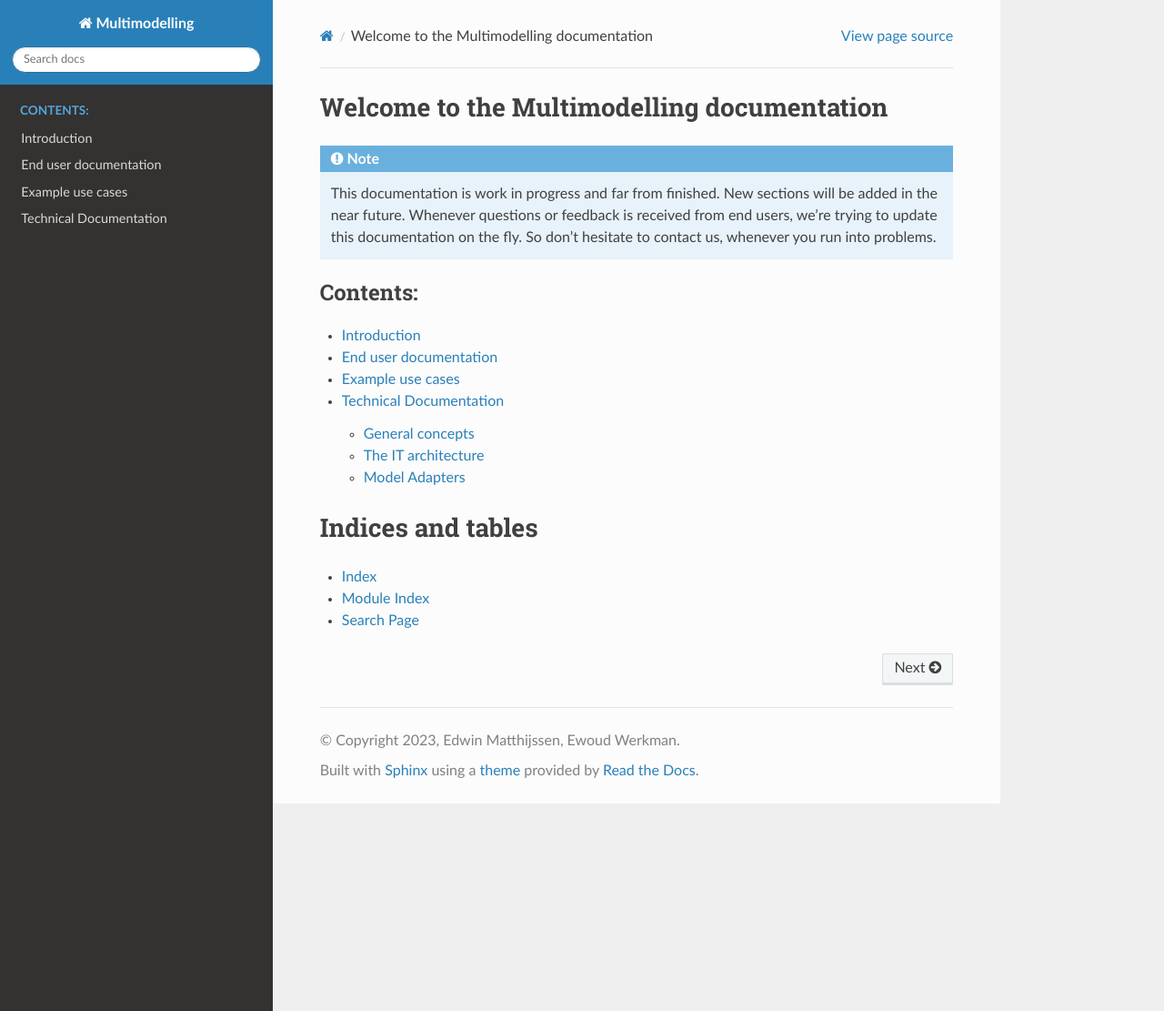
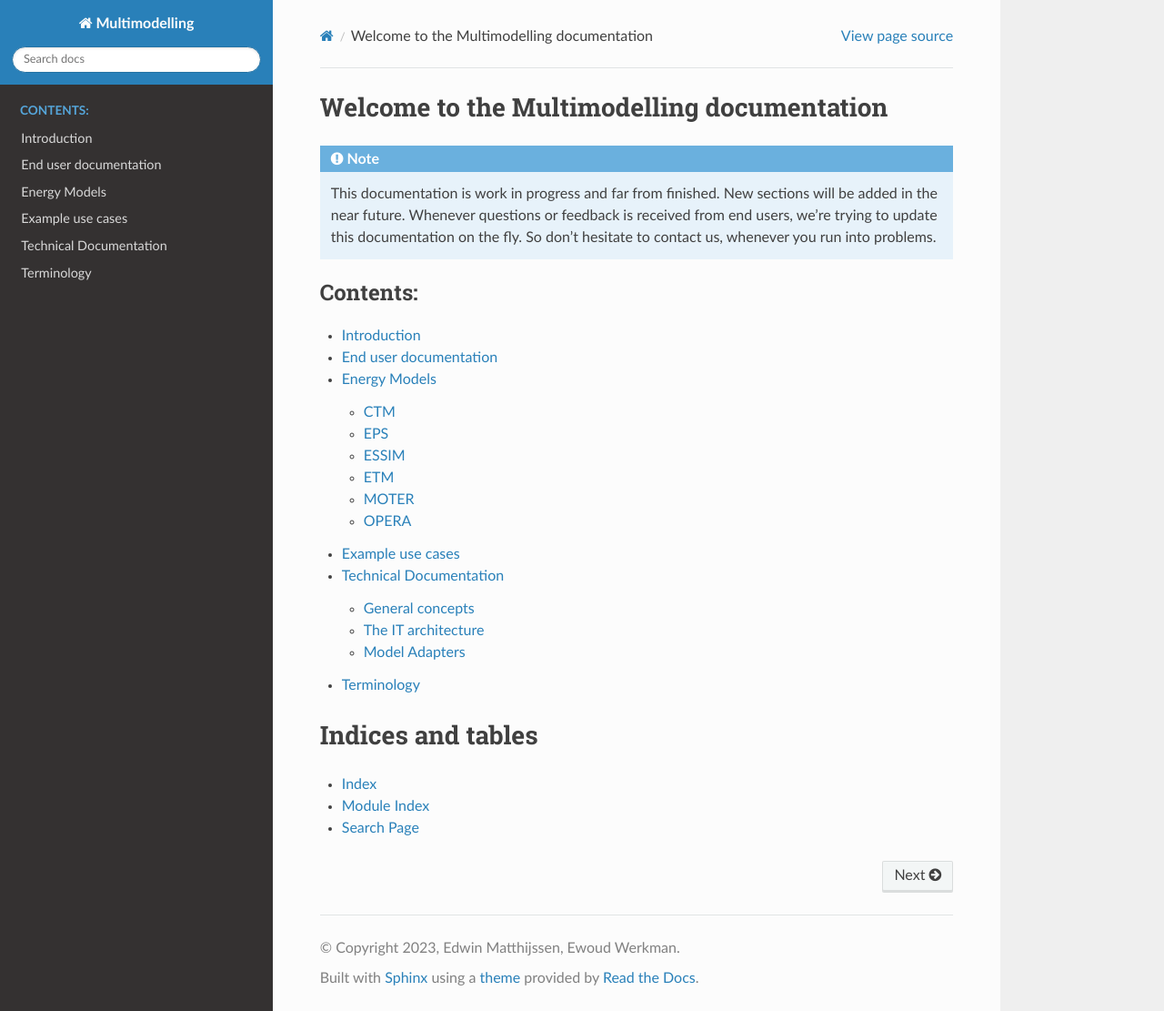
Before and after one commit to SomadSahoo/Documentation, a Sphinx documentation site: the page built from docs/source/index.rst, in a window 1280 px wide and 1111 px high. Shown: the whole window at 91% size. Built offline with Sphinx 7.4.7 and the Read the Docs theme 2.0.0, drawn with Linux system fonts in a browser that asks for light colours.

Commit message:
Some additions for describing the models

```diff
--- /dev/null
+++ b/docs/source/energy_models/ESSIM/index.rst
@@ -0,0 +1,6 @@
+ESSIM (Energy System Simulator)
+===============================
+
+ESSIM (**E** nergy **S** ystem **SIM** ulator) ...
+
+For more information see: `ESSIM Documentation <https://essim-documentation.readthedocs.io/>`_
--- /dev/null
+++ b/docs/source/energy_models/index.rst
@@ -0,0 +1,24 @@
+Energy Models
+=============
+
+The following energy models are used in this project (alphabetic ordering)
+
+CTM
+---
+
+EPS
+---
+
+ESSIM
+-----
+
+More information :ref:`ESSIM (Energy System Simulator)`
+
+ETM
+---
+
+MOTER
+-----
+
+OPERA
+-----
--- a/docs/source/index.rst
+++ b/docs/source/index.rst
@@ -12,8 +12,10 @@ Welcome to the Multimodelling documentation
 
    introduction/index
    enduser/index
+   energy_models/index
    example_use_cases/index
    technical/index
+   terminology/index
 
 
 Indices and tables
--- /dev/null
+++ b/docs/source/terminology/index.rst
@@ -0,0 +1,2 @@
+Terminology
+===========
```
